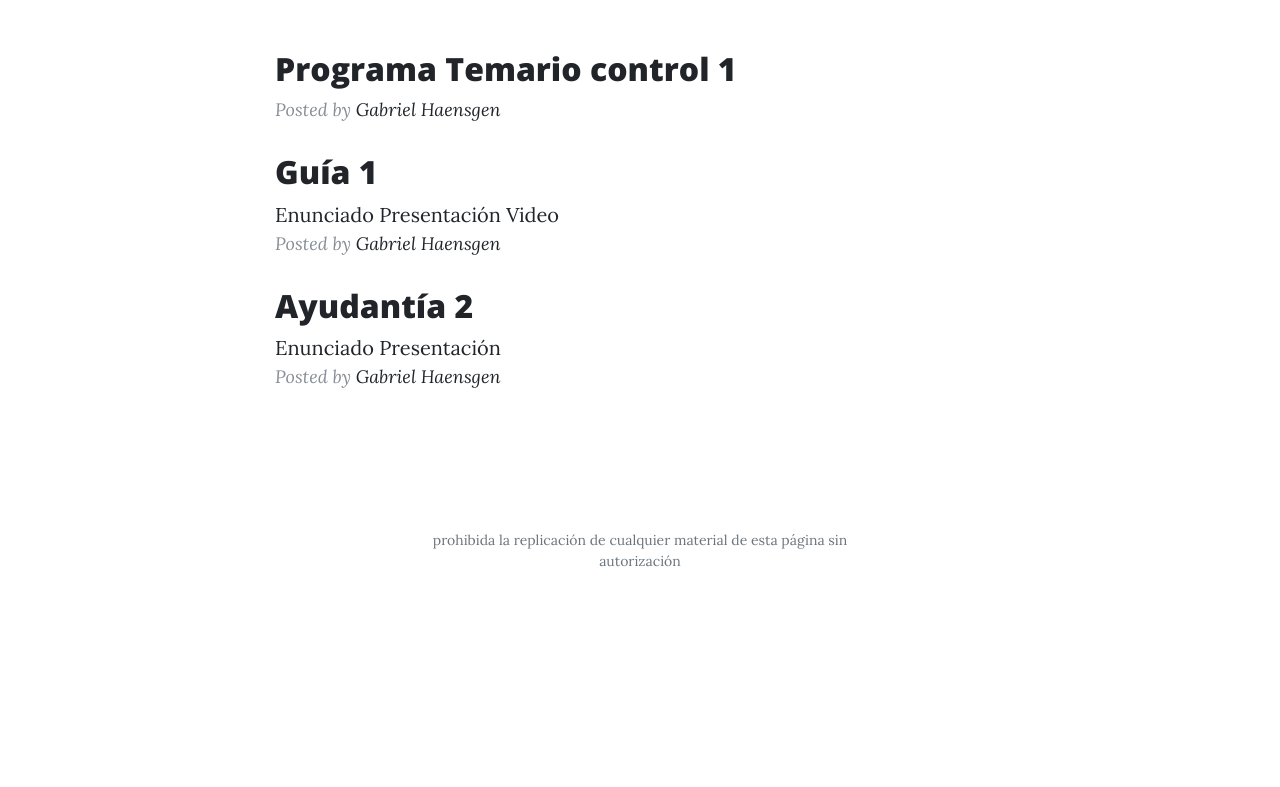
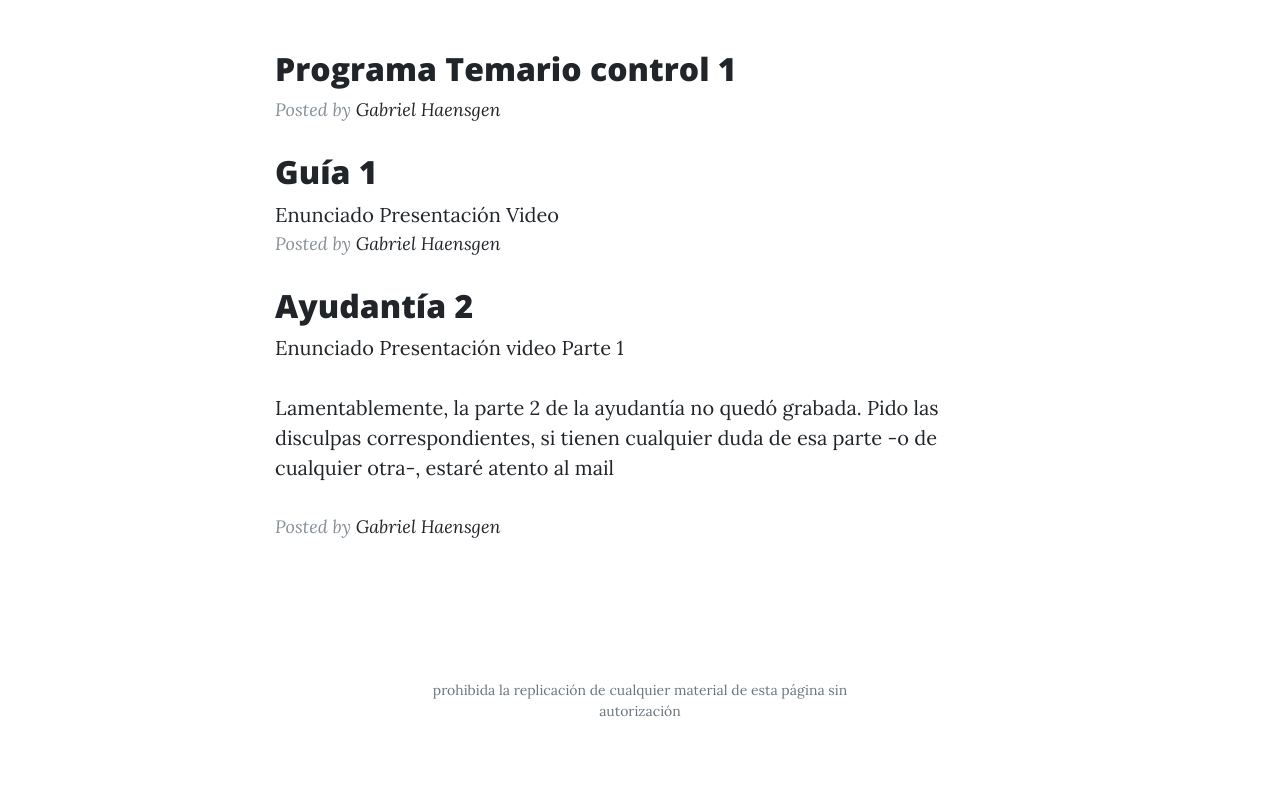
Before and after one commit to Haensgen/gestion-financiera, a website: page index.html in a window 1280 px wide. Shown: the part 655-1442 px from the top of the page. Before the commit the page ends 1292 px from the top, so only its background shows below. Drawn offline with nearby package versions, Linux system fonts and the light colour scheme.

Commit message:
Update index.html

```diff
--- a/index.html
+++ b/index.html
@@ -80,6 +80,8 @@
             </h2>
           <a href='ayudantias/ayudantia2.pdf'>Enunciado</a>
           <a href='ayudantias/slidesayudantia2.pdf'>Presentación</a>
+          <a href='https://youtu.be/rM8DDazt5bc'>video Parte 1</a>
+             <p class> Lamentablemente, la parte 2 de la ayudantía no quedó grabada. Pido las disculpas correspondientes, si tienen cualquier duda de esa parte -o de cualquier otra-, estaré atento al mail </p>
          <p class="post-meta">Posted by
             <a href="https://haensgen.github.io">Gabriel Haensgen</a>
 
```
